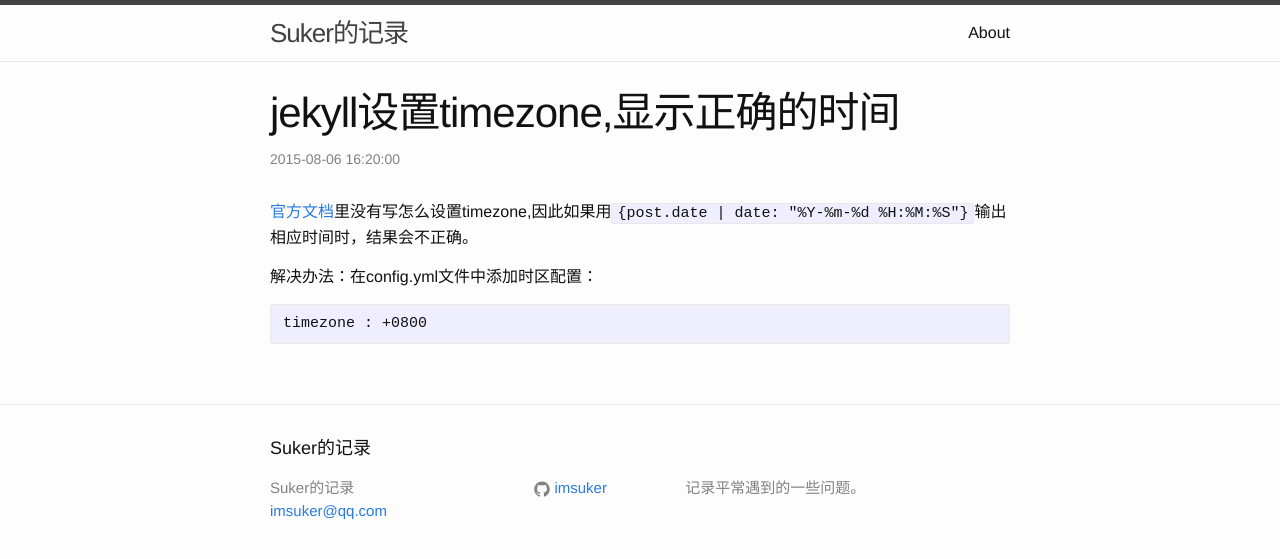
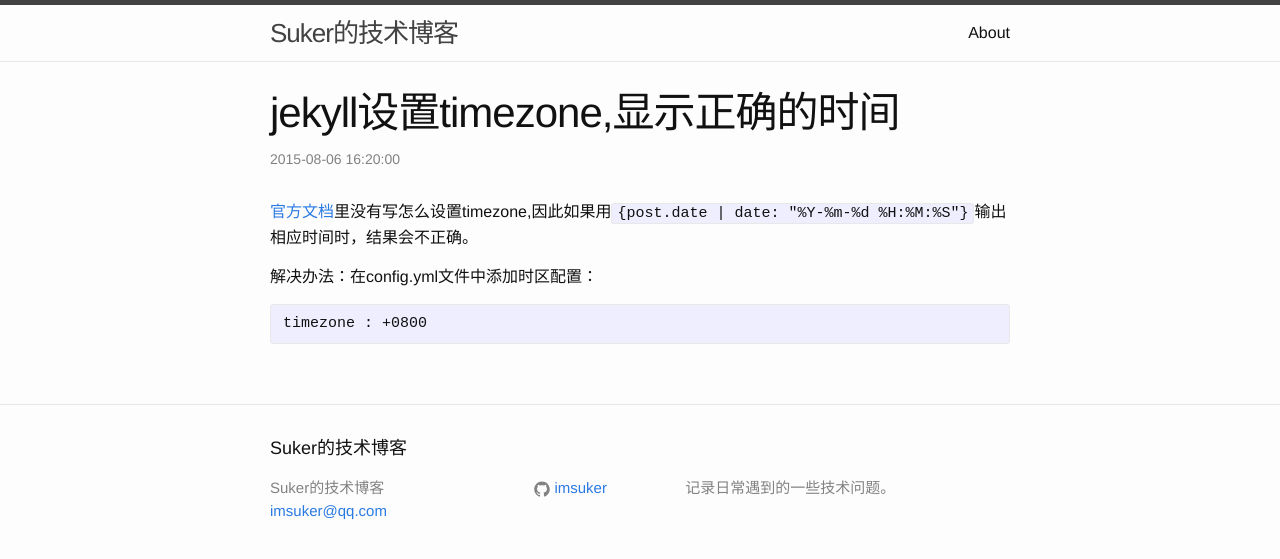
Before and after one commit to imsuker/imsuker.github.io, a Jekyll site: the page built from _posts/2015-08-06-set-jakyll-timezone.md, in a window 1280 px wide. Shown: the top 559 px of the page. Built offline with Jekyll 4.4.1, drawn with Linux system fonts in a browser that asks for light colours.

Commit message:
修改博客名

```diff
--- a/_config.yml
+++ b/_config.yml
@@ -1,8 +1,8 @@
 # Site settings
-title: Suker的记录
+title: Suker的技术博客
 email: imsuker@qq.com
 description: >
-  记录平常遇到的一些问题。
+  记录日常遇到的一些技术问题。
 baseurl: "" # the subpath of your site, e.g. /blog/
 url: "http://imsuker.github.io" # the base hostname & protocol for your site
 github_username: imsuker
```
